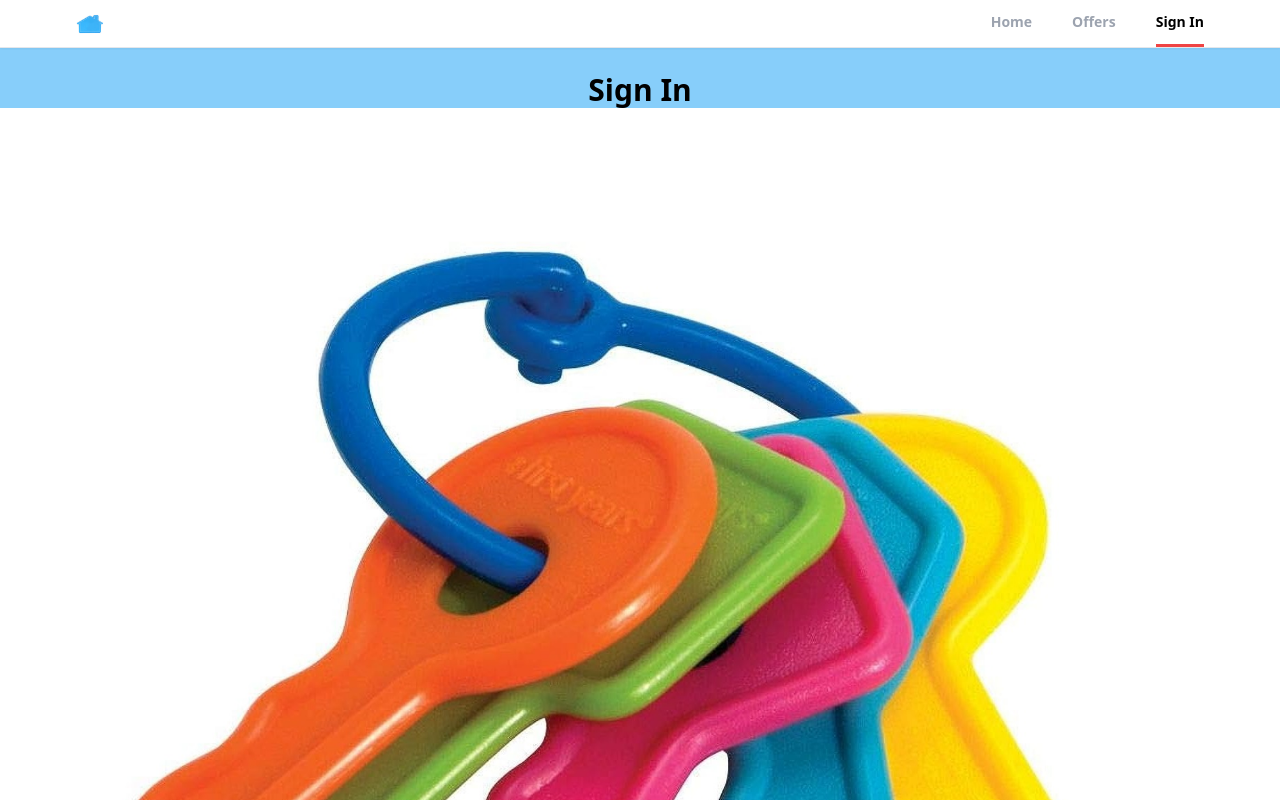
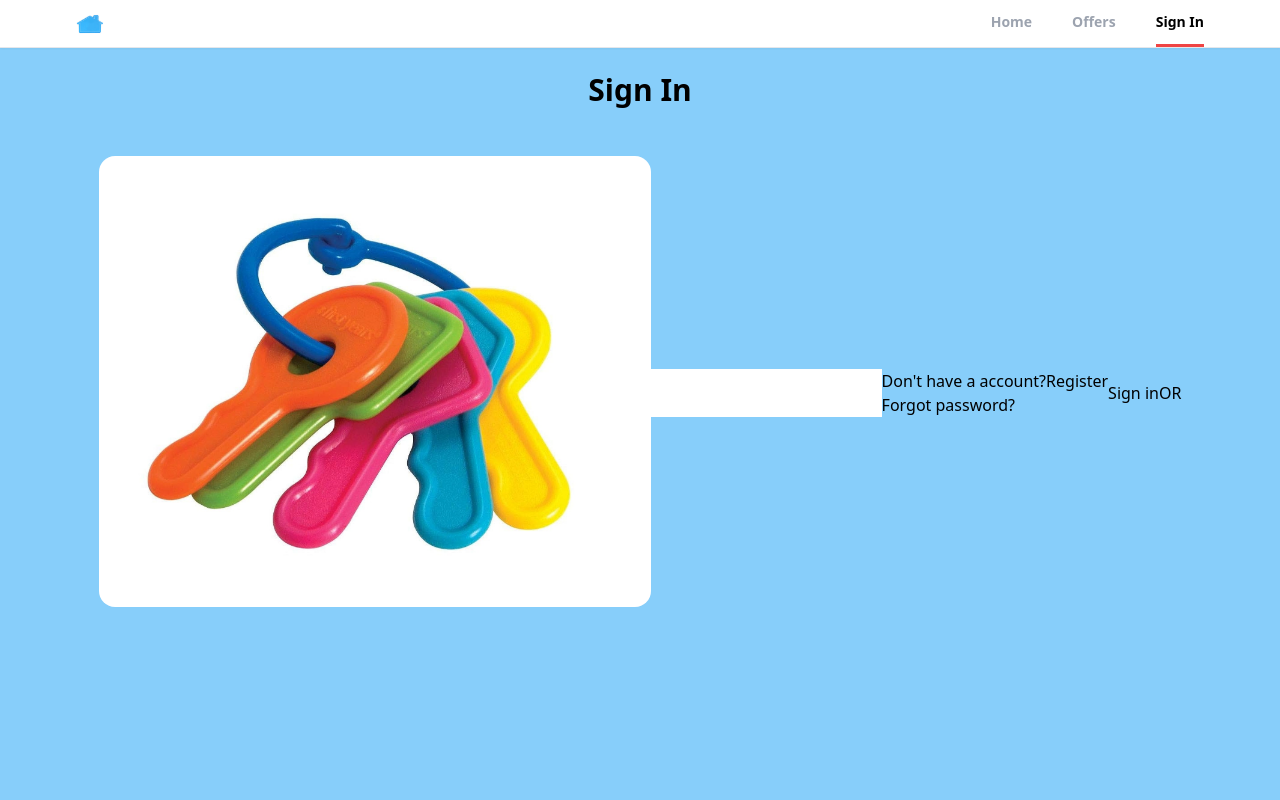
Before and after one commit to delafuent3/gh-mcsd6-project, a React (Create React App) app: page /sign-in in a window 1280 px wide. Shown: the top 800 px of the page. Built offline with nearby package versions, Linux system fonts and the light colour scheme.

Commit message:
Task 4c - Add CSS to main DIV and Image

```diff
--- a/src/pages/SignIn.jsx
+++ b/src/pages/SignIn.jsx
@@ -9,10 +9,12 @@ export default function SignIn() {
         <section>
             <h1 className="text-3xl text-center mt-6 font-bold">Sign In</h1>
 
-            <div>
+            {/* ------------------------------------------------------------------------------ DIV - MAIN ---------- */}
+            <div className="flex justify-center flex-wrap items-center px-6 py-12 max-w-6xl mx-auto">
+
                 {/* ------------------------------------------------------------------------------- IMAGE ---------- */}
-                <div>
-                    <img src={keyImage} alt="key"/>
+                <div className="md:w-[67%] lg:w-[50%] mb-12 md:mb-6">
+                    <img src={keyImage} alt="key" className="w-full rounded-2xl"/>
                 </div>
 
                 {/* -------------------------------------------------------------------------------- FORM ---------- */}
```
